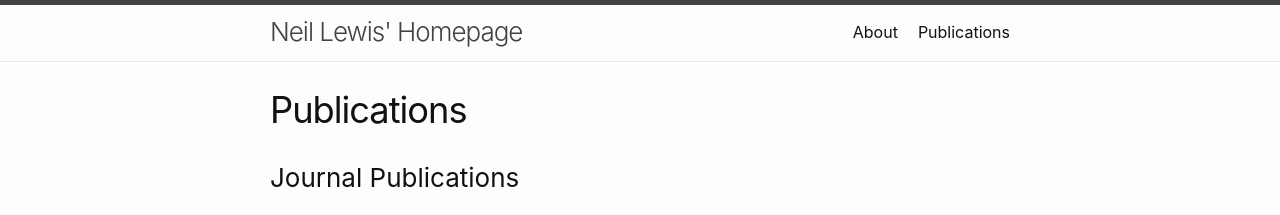
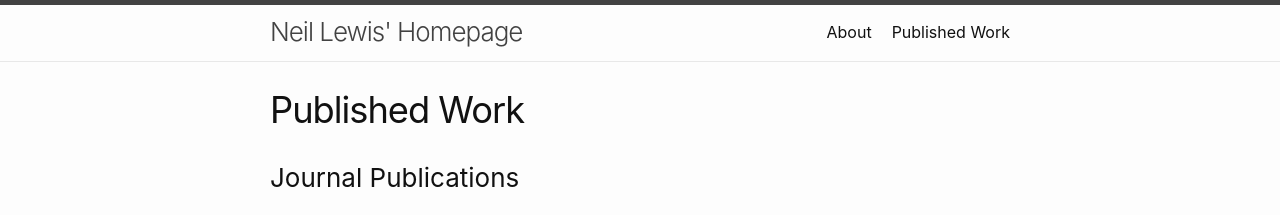
Before and after one commit to ntlewis/ntlewis.github.io, a Jekyll site: the page built from publications.md, in a window 1280 px wide. Shown: the top 215 px of the page. Built offline with Jekyll 4.4.1, drawn with Linux system fonts in a browser that asks for light colours; our own code applies the rules of GitHub Pages for plain Markdown files.

Commit message:
Update publications.md

```diff
--- a/publications.md
+++ b/publications.md
@@ -3,7 +3,7 @@ layout: page
 permalink: /publications/
 ---
 
-### Publications
+### Published Work
 
 ### Journal Publications
 
```
